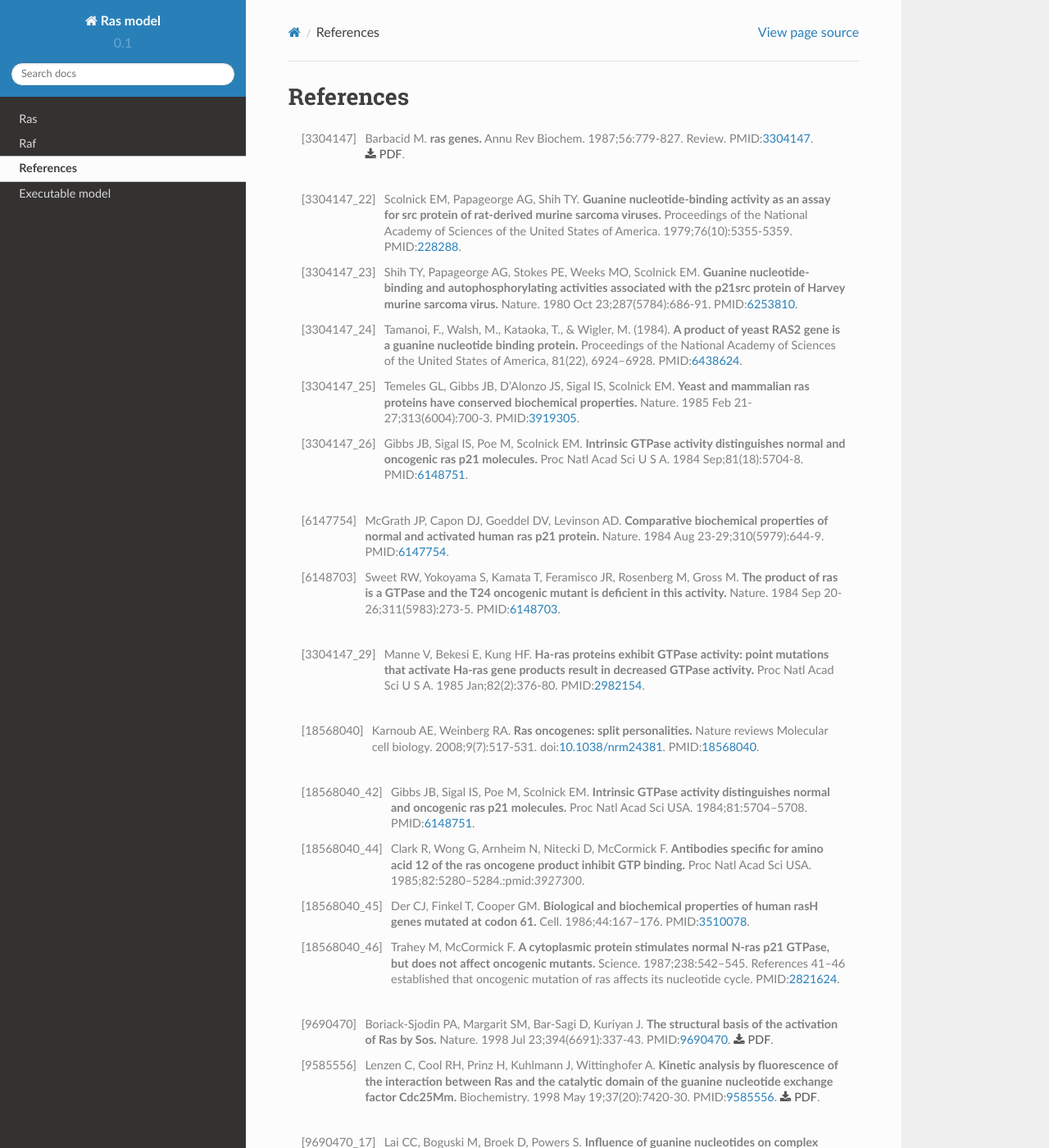
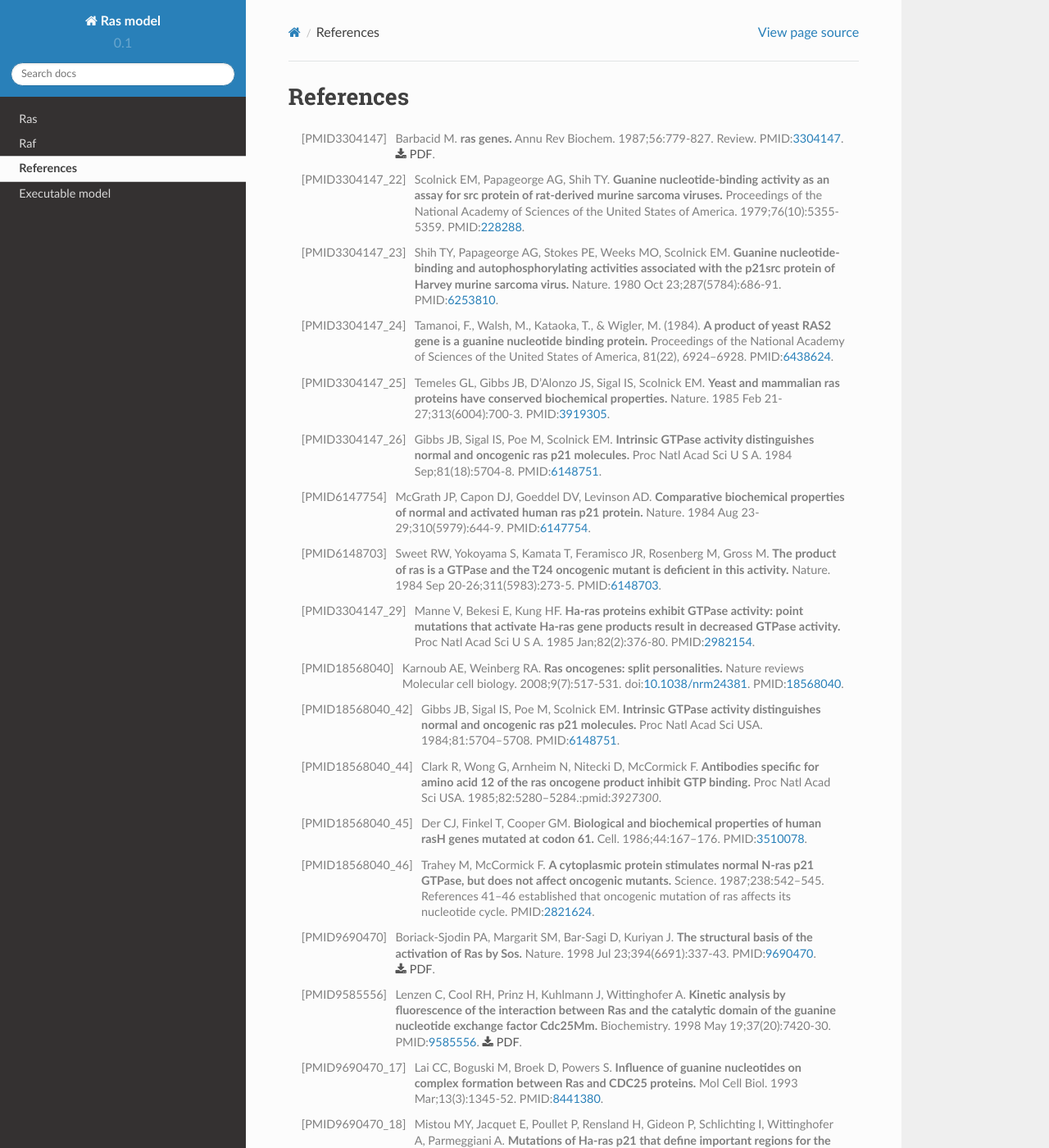
Before and after one commit to sorgerlab/rasmodel, a Sphinx documentation site: the page built from doc/references.rst, in a window 1280 px wide and 1400 px high. Shown: the whole window at 82% size. Built offline with Sphinx 7.4.7 and the Read the Docs theme 2.0.0, drawn with Linux system fonts in a browser that asks for light colours; some of the changed text lies outside the part shown.

Commit message:
Prepend all refs with PMID so that they work globally
If references are interpreted as integers they are treated as footnotes.

```diff
--- a/doc/raf/raf_activation_by_ras.rst
+++ b/doc/raf/raf_activation_by_ras.rst
@@ -4,4 +4,6 @@
 References
 ----------
 
-.. [21862573] Hibino K, Shibata T, Yanagida T, Sako Y. **Activation kinetics of RAF protein in the ternary complex of RAF, RAS-GTP, and kinase on the plasma membrane of living cells: single-molecule imaging analysis.** J Biol Chem. 2011 Oct 21;286(42):36460-8. :doi:`10.1074/jbc.M111.262675.` :pmid:`21862573` :download:`/pdf/21862573.pdf`.
+.. [PMID11237210] Avruch J, Khokhlatchev A, Kyriakis JM, Luo Z, Tzivion G, Vavvas D, Zhang XF.  **Ras activation of the Raf kinase: tyrosine kinase recruitment of the MAP kinase cascade.** Recent Prog Horm Res. 2001;56:127-55. :pmid:`11237210`. :download:`/pdf/11237210.pdf`
+
+.. [PMID21862573] Hibino K, Shibata T, Yanagida T, Sako Y. **Activation kinetics of RAF protein in the ternary complex of RAF, RAS-GTP, and kinase on the plasma membrane of living cells: single-molecule imaging analysis.** J Biol Chem. 2011 Oct 21;286(42):36460-8. :doi:`10.1074/jbc.M111.262675.` :pmid:`21862573` :download:`/pdf/21862573.pdf`.
--- a/doc/references.rst
+++ b/doc/references.rst
@@ -1,74 +1,74 @@
 References
 ==========
 
-.. [3304147] Barbacid M. **ras genes.** Annu Rev Biochem. 1987;56:779-827. Review. :pmid:`3304147`. :download:`PDF </pdf/3304147.pdf>`.
+.. [PMID3304147] Barbacid M. **ras genes.** Annu Rev Biochem. 1987;56:779-827. Review. :pmid:`3304147`. :download:`PDF </pdf/3304147.pdf>`.
 
-.. [3304147_22] Scolnick EM, Papageorge AG, Shih TY. **Guanine nucleotide-binding activity as an assay for src protein of rat-derived murine sarcoma viruses.** Proceedings of the National Academy of Sciences of the United States of America. 1979;76(10):5355-5359. :pmid:`228288`.
+.. [PMID3304147_22] Scolnick EM, Papageorge AG, Shih TY. **Guanine nucleotide-binding activity as an assay for src protein of rat-derived murine sarcoma viruses.** Proceedings of the National Academy of Sciences of the United States of America. 1979;76(10):5355-5359. :pmid:`228288`.
 
-.. [3304147_23] Shih TY, Papageorge AG, Stokes PE, Weeks MO, Scolnick EM. **Guanine nucleotide-binding and autophosphorylating activities associated with the p21src protein of Harvey murine sarcoma virus.** Nature. 1980 Oct 23;287(5784):686-91. :pmid:`6253810`.
+.. [PMID3304147_23] Shih TY, Papageorge AG, Stokes PE, Weeks MO, Scolnick EM. **Guanine nucleotide-binding and autophosphorylating activities associated with the p21src protein of Harvey murine sarcoma virus.** Nature. 1980 Oct 23;287(5784):686-91. :pmid:`6253810`.
 
-.. [3304147_24] Tamanoi, F., Walsh, M., Kataoka, T., & Wigler, M. (1984). **A product of yeast RAS2 gene is a guanine nucleotide binding protein.** Proceedings of the National Academy of Sciences of the United States of America, 81(22), 6924–6928. :pmid:`6438624`.
+.. [PMID3304147_24] Tamanoi, F., Walsh, M., Kataoka, T., & Wigler, M. (1984). **A product of yeast RAS2 gene is a guanine nucleotide binding protein.** Proceedings of the National Academy of Sciences of the United States of America, 81(22), 6924–6928. :pmid:`6438624`.
 
-.. [3304147_25] Temeles GL, Gibbs JB, D'Alonzo JS, Sigal IS, Scolnick EM. **Yeast and mammalian ras proteins have conserved biochemical properties.** Nature. 1985 Feb 21-27;313(6004):700-3. :pmid:`3919305`.
+.. [PMID3304147_25] Temeles GL, Gibbs JB, D'Alonzo JS, Sigal IS, Scolnick EM. **Yeast and mammalian ras proteins have conserved biochemical properties.** Nature. 1985 Feb 21-27;313(6004):700-3. :pmid:`3919305`.
 
-.. [3304147_26] Gibbs JB, Sigal IS, Poe M, Scolnick EM. **Intrinsic GTPase activity distinguishes normal and oncogenic ras p21 molecules.** Proc Natl Acad Sci U S A. 1984 Sep;81(18):5704-8. :pmid:`6148751`.
+.. [PMID3304147_26] Gibbs JB, Sigal IS, Poe M, Scolnick EM. **Intrinsic GTPase activity distinguishes normal and oncogenic ras p21 molecules.** Proc Natl Acad Sci U S A. 1984 Sep;81(18):5704-8. :pmid:`6148751`.
 
-.. [6147754] McGrath JP, Capon DJ, Goeddel DV, Levinson AD. **Comparative biochemical properties of normal and activated human ras p21 protein.** Nature. 1984 Aug 23-29;310(5979):644-9. :pmid:`6147754`.
+.. [PMID6147754] McGrath JP, Capon DJ, Goeddel DV, Levinson AD. **Comparative biochemical properties of normal and activated human ras p21 protein.** Nature. 1984 Aug 23-29;310(5979):644-9. :pmid:`6147754`.
 
-.. [6148703] Sweet RW, Yokoyama S, Kamata T, Feramisco JR, Rosenberg M, Gross M. **The product of ras is a GTPase and the T24 oncogenic mutant is deficient in this activity.** Nature. 1984 Sep 20-26;311(5983):273-5. :pmid:`6148703`.
+.. [PMID6148703] Sweet RW, Yokoyama S, Kamata T, Feramisco JR, Rosenberg M, Gross M. **The product of ras is a GTPase and the T24 oncogenic mutant is deficient in this activity.** Nature. 1984 Sep 20-26;311(5983):273-5. :pmid:`6148703`.
 
-.. [3304147_29] Manne V, Bekesi E, Kung HF. **Ha-ras proteins exhibit GTPase activity: point mutations that activate Ha-ras gene products result in decreased GTPase activity.** Proc Natl Acad Sci U S A. 1985 Jan;82(2):376-80. :pmid:`2982154`.
+.. [PMID3304147_29] Manne V, Bekesi E, Kung HF. **Ha-ras proteins exhibit GTPase activity: point mutations that activate Ha-ras gene products result in decreased GTPase activity.** Proc Natl Acad Sci U S A. 1985 Jan;82(2):376-80. :pmid:`2982154`.
 
-.. [18568040] Karnoub AE, Weinberg RA. **Ras oncogenes: split personalities.** Nature reviews Molecular cell biology. 2008;9(7):517-531. :doi:`10.1038/nrm24381`. :pmid:`18568040`.
+.. [PMID18568040] Karnoub AE, Weinberg RA. **Ras oncogenes: split personalities.** Nature reviews Molecular cell biology. 2008;9(7):517-531. :doi:`10.1038/nrm24381`. :pmid:`18568040`.
 
-.. [18568040_42] Gibbs JB, Sigal IS, Poe M, Scolnick EM. **Intrinsic GTPase activity distinguishes normal and oncogenic ras p21 molecules.** Proc Natl Acad Sci USA. 1984;81:5704–5708. :pmid:`6148751`.
+.. [PMID18568040_42] Gibbs JB, Sigal IS, Poe M, Scolnick EM. **Intrinsic GTPase activity distinguishes normal and oncogenic ras p21 molecules.** Proc Natl Acad Sci USA. 1984;81:5704–5708. :pmid:`6148751`.
 
-.. [18568040_44] Clark R, Wong G, Arnheim N, Nitecki D, McCormick F. **Antibodies specific for amino acid 12 of the ras oncogene product inhibit GTP binding.** Proc Natl Acad Sci USA. 1985;82:5280–5284.:pmid:`3927300`.
+.. [PMID18568040_44] Clark R, Wong G, Arnheim N, Nitecki D, McCormick F. **Antibodies specific for amino acid 12 of the ras oncogene product inhibit GTP binding.** Proc Natl Acad Sci USA. 1985;82:5280–5284.:pmid:`3927300`.
 
-.. [18568040_45] Der CJ, Finkel T, Cooper GM. **Biological and biochemical properties of human rasH genes mutated at codon 61.** Cell. 1986;44:167–176. :pmid:`3510078`.
+.. [PMID18568040_45] Der CJ, Finkel T, Cooper GM. **Biological and biochemical properties of human rasH genes mutated at codon 61.** Cell. 1986;44:167–176. :pmid:`3510078`.
 
-.. [18568040_46] Trahey M, McCormick F. **A cytoplasmic protein stimulates normal N-ras p21 GTPase, but does not affect oncogenic mutants.** Science.  1987;238:542–545. References 41–46 established that oncogenic mutation of ras affects its nucleotide cycle. :pmid:`2821624`.
+.. [PMID18568040_46] Trahey M, McCormick F. **A cytoplasmic protein stimulates normal N-ras p21 GTPase, but does not affect oncogenic mutants.** Science.  1987;238:542–545. References 41–46 established that oncogenic mutation of ras affects its nucleotide cycle. :pmid:`2821624`.
 
-.. [9690470] Boriack-Sjodin PA, Margarit SM, Bar-Sagi D, Kuriyan J. **The structural basis of the activation of Ras by Sos.** Nature. 1998 Jul 23;394(6691):337-43. :pmid:`9690470`. :download:`PDF </pdf/9690470.pdf>`.
+.. [PMID9690470] Boriack-Sjodin PA, Margarit SM, Bar-Sagi D, Kuriyan J. **The structural basis of the activation of Ras by Sos.** Nature. 1998 Jul 23;394(6691):337-43. :pmid:`9690470`. :download:`PDF </pdf/9690470.pdf>`.
 
-.. [9585556] Lenzen C, Cool RH, Prinz H, Kuhlmann J, Wittinghofer A. **Kinetic analysis by fluorescence of the interaction between Ras and the catalytic domain of the guanine nucleotide exchange factor Cdc25Mm.** Biochemistry. 1998 May 19;37(20):7420-30. :pmid:`9585556`. :download:`PDF </pdf/9585556.pdf>`.
+.. [PMID9585556] Lenzen C, Cool RH, Prinz H, Kuhlmann J, Wittinghofer A. **Kinetic analysis by fluorescence of the interaction between Ras and the catalytic domain of the guanine nucleotide exchange factor Cdc25Mm.** Biochemistry. 1998 May 19;37(20):7420-30. :pmid:`9585556`. :download:`PDF </pdf/9585556.pdf>`.
 
-.. [9690470_17] Lai CC, Boguski M, Broek D, Powers S. **Influence of guanine nucleotides on complex formation between Ras and CDC25 proteins.** Mol Cell Biol. 1993 Mar;13(3):1345-52. :pmid:`8441380`.
+.. [PMID9690470_17] Lai CC, Boguski M, Broek D, Powers S. **Influence of guanine nucleotides on complex formation between Ras and CDC25 proteins.** Mol Cell Biol. 1993 Mar;13(3):1345-52. :pmid:`8441380`.
 
-.. [9690470_18] Mistou MY, Jacquet E, Poullet P, Rensland H, Gideon P, Schlichting I, Wittinghofer A, Parmeggiani A. **Mutations of Ha-ras p21 that define important regions for the molecular mechanism of the SDC25 C-domain, a guanine nucleotide dissociation stimulator.** EMBO J. 1992 Jul;11(7):2391-7. :pmid:`16286121`.
+.. [PMID9690470_18] Mistou MY, Jacquet E, Poullet P, Rensland H, Gideon P, Schlichting I, Wittinghofer A, Parmeggiani A. **Mutations of Ha-ras p21 that define important regions for the molecular mechanism of the SDC25 C-domain, a guanine nucleotide dissociation stimulator.** EMBO J. 1992 Jul;11(7):2391-7. :pmid:`16286121`.
 
-.. [9690470_21] Powers S, O'Neill K, Wigler M. **Dominant yeast and mammalian RAS mutants that interfere with the CDC25-dependent activation of wild-type RAS in Saccharomyces cerevisiae.** Mol Cell Biol. 1989 Feb;9(2):390-5. :pmid:`2651897`.
+.. [PMID9690470_21] Powers S, O'Neill K, Wigler M. **Dominant yeast and mammalian RAS mutants that interfere with the CDC25-dependent activation of wild-type RAS in Saccharomyces cerevisiae.** Mol Cell Biol. 1989 Feb;9(2):390-5. :pmid:`2651897`.
 
-.. [9690470_22] Haney SA, Broach JR. **Cdc25p, the guanine nucleotide exchange factor for the Ras proteins of Saccharomyces cerevisiae, promotes exchange by stabilizing Ras in a nucleotide-free state.** J Biol Chem. 1994 Jun 17;269(24):16541-8. :pmid:`8206969`.
+.. [PMID9690470_22] Haney SA, Broach JR. **Cdc25p, the guanine nucleotide exchange factor for the Ras proteins of Saccharomyces cerevisiae, promotes exchange by stabilizing Ras in a nucleotide-free state.** J Biol Chem. 1994 Jun 17;269(24):16541-8. :pmid:`8206969`.
 
-.. [9690470_23] Klebe C, Prinz H, Wittinghofer A, Goody RS. **The kinetic mechanism of Ran--nucleotide exchange catalyzed by RCC1. Biochemistry.** 1995 Oct 3;34(39):12543-52.:pmid:`7548002`.
+.. [PMID9690470_23] Klebe C, Prinz H, Wittinghofer A, Goody RS. **The kinetic mechanism of Ran--nucleotide exchange catalyzed by RCC1. Biochemistry.** 1995 Oct 3;34(39):12543-52.:pmid:`7548002`.
 
-.. [9585556_1] Rogge RD, Karlovich CA, Banerjee U. **Genetic dissection of a neurodevelopmental pathway: Son of sevenless functions downstream of the sevenless and EGF receptor tyrosine kinases.** Cell. 1991 Jan 11;64(1):39-48. :pmid:`1846090`.
+.. [PMID9585556_1] Rogge RD, Karlovich CA, Banerjee U. **Genetic dissection of a neurodevelopmental pathway: Son of sevenless functions downstream of the sevenless and EGF receptor tyrosine kinases.** Cell. 1991 Jan 11;64(1):39-48. :pmid:`1846090`.
 
-.. [9585556_2] Bonfini L, Karlovich CA, Dasgupta C, Banerjee U. **The Son of sevenless gene product: a putative activator of Ras.** Science. 1992 Jan 31;255(5044):603-6. :pmid:`1736363`.
+.. [PMID9585556_2] Bonfini L, Karlovich CA, Dasgupta C, Banerjee U. **The Son of sevenless gene product: a putative activator of Ras.** Science. 1992 Jan 31;255(5044):603-6. :pmid:`1736363`.
 
-.. [9585556_3] Bowtell D, Fu P, Simon M, Senior P. **Identification of murine homologues of the Drosophila son of sevenless gene: potential activators of ras.** Proc Natl Acad Sci U S A. 1992 Jul 15;89(14):6511-5.  :pmid:`1631150`.
+.. [PMID9585556_3] Bowtell D, Fu P, Simon M, Senior P. **Identification of murine homologues of the Drosophila son of sevenless gene: potential activators of ras.** Proc Natl Acad Sci U S A. 1992 Jul 15;89(14):6511-5.  :pmid:`1631150`.
 
-.. [9585556_4] Chardin P, Camonis JH, Gale NW, van Aelst L, Schlessinger J, Wigler MH, Bar-Sagi D. **Human Sos1: a guanine nucleotide exchange factor for Ras that binds to GRB2.** Science. 1993 May 28;260(5112):1338-43. :pmid:`8493579`.
+.. [PMID9585556_4] Chardin P, Camonis JH, Gale NW, van Aelst L, Schlessinger J, Wigler MH, Bar-Sagi D. **Human Sos1: a guanine nucleotide exchange factor for Ras that binds to GRB2.** Science. 1993 May 28;260(5112):1338-43. :pmid:`8493579`.
 
-.. [9585556_5] Martegani E, Vanoni M, Zippel R, Coccetti P, Brambilla R, Ferrari C, Sturani E, Alberghina L. **Cloning by functional complementation of a mouse cDNA encoding a homologue of CDC25, a Saccharomyces cerevisiae RAS activator.** EMBO J. 1992 Jun;11(6):2151-7. :pmid:`1376246`.
+.. [PMID9585556_5] Martegani E, Vanoni M, Zippel R, Coccetti P, Brambilla R, Ferrari C, Sturani E, Alberghina L. **Cloning by functional complementation of a mouse cDNA encoding a homologue of CDC25, a Saccharomyces cerevisiae RAS activator.** EMBO J. 1992 Jun;11(6):2151-7. :pmid:`1376246`.
 
-.. [9585556_6] Shou C, Farnsworth CL, Neel BG, Feig LA. **Molecular cloning of cDNAs encoding a guanine-nucleotide-releasing factor for Ras p21.** Nature. 1992 Jul 23;358(6384):351-4. :pmid:`1379346`.
+.. [PMID9585556_6] Shou C, Farnsworth CL, Neel BG, Feig LA. **Molecular cloning of cDNAs encoding a guanine-nucleotide-releasing factor for Ras p21.** Nature. 1992 Jul 23;358(6384):351-4. :pmid:`1379346`.
 
-.. [9585556_7] Wei W, Mosteller RD, Sanyal P, Gonzales E, McKinney D, Dasgupta C, Li P, Liu BX, Broek D. **Identification of a mammalian gene structurally and functionally related to the CDC25 gene of Saccharomyces cerevisiae.** Proc Natl Acad Sci U S A. 1992 Aug 1;89(15):7100-4. :pmid:`1379731`.
+.. [PMID9585556_7] Wei W, Mosteller RD, Sanyal P, Gonzales E, McKinney D, Dasgupta C, Li P, Liu BX, Broek D. **Identification of a mammalian gene structurally and functionally related to the CDC25 gene of Saccharomyces cerevisiae.** Proc Natl Acad Sci U S A. 1992 Aug 1;89(15):7100-4. :pmid:`1379731`.
 
-.. [9585556_8] Fam NP, Fan WT, Wang Z, Zhang LJ, Chen H, Moran MF. **Cloning and characterization of Ras-GRF2, a novel guanine nucleotide exchange factor for Ras.** Mol Cell Biol. 1997 Mar;17(3):1396-406. :pmid:`9032266`.
+.. [PMID9585556_8] Fam NP, Fan WT, Wang Z, Zhang LJ, Chen H, Moran MF. **Cloning and characterization of Ras-GRF2, a novel guanine nucleotide exchange factor for Ras.** Mol Cell Biol. 1997 Mar;17(3):1396-406. :pmid:`9032266`.
 
-.. [11438727] Allin C, Ahmadian MR, Wittinghofer A, Gerwert K. **Monitoring the GAP catalyzed H-Ras GTPase reaction at atomic resolution in real time.** Proc Natl Acad Sci U S A. 2001 Jul 3;98(14):7754-9. :pmid:`11438727`.
+.. [PMID11438727] Allin C, Ahmadian MR, Wittinghofer A, Gerwert K. **Monitoring the GAP catalyzed H-Ras GTPase reaction at atomic resolution in real time.** Proc Natl Acad Sci U S A. 2001 Jul 3;98(14):7754-9. :pmid:`11438727`.
 
-.. [9247124] Wittinghofer A, Scheffzek K, Ahmadian MR. **The interaction of Ras with GTPase-activating proteins.** FEBS Lett. 1997 Jun 23;410(1):63-7. Review. :pmid:`9247124`.
+.. [PMID9247124] Wittinghofer A, Scheffzek K, Ahmadian MR. **The interaction of Ras with GTPase-activating proteins.** FEBS Lett. 1997 Jun 23;410(1):63-7. Review. :pmid:`9247124`.
 
-.. [1569940] Gideon P, John J, Frech M, Lautwein A, Clark R, Scheffler JE, Wittinghofer A. **Mutational and kinetic analyses of the GTPase-activating protein (GAP)-p21 interaction: the C-terminal domain of GAP is not sufficient for full activity.** Mol Cell Biol. 1992 May;12(5):2050-6. :pmid:`1569940`. :download:`PDF </pdf/1569940.pdf>`.
+.. [PMID1569940] Gideon P, John J, Frech M, Lautwein A, Clark R, Scheffler JE, Wittinghofer A. **Mutational and kinetic analyses of the GTPase-activating protein (GAP)-p21 interaction: the C-terminal domain of GAP is not sufficient for full activity.** Mol Cell Biol. 1992 May;12(5):2050-6. :pmid:`1569940`. :download:`PDF </pdf/1569940.pdf>`.
 
-.. [8262937] Eccleston JF, Moore KJ, Morgan L, Skinner RH, Lowe PN. **Kinetics of interaction between normal and proline 12 Ras and the GTPase-activating proteins, p120-GAP and neurofibromin. The significance of the intrinsic GTPase rate in determining the transforming ability of ras.** J Biol Chem. 1993 Dec 25;268(36):27012-9. :pmid:`8262937`.
+.. [PMID8262937] Eccleston JF, Moore KJ, Morgan L, Skinner RH, Lowe PN. **Kinetics of interaction between normal and proline 12 Ras and the GTPase-activating proteins, p120-GAP and neurofibromin. The significance of the intrinsic GTPase rate in determining the transforming ability of ras.** J Biol Chem. 1993 Dec 25;268(36):27012-9. :pmid:`8262937`.
 
-.. [7548002] Klebe C, Prinz H, Wittinghofer A, Goody RS. **The kinetic mechanism of Ran--nucleotide exchange catalyzed by RCC1.** Biochemistry. 1995 Oct 3;34(39):12543-52. :pmid:`7548002`.
+.. [PMID7548002] Klebe C, Prinz H, Wittinghofer A, Goody RS. **The kinetic mechanism of Ran--nucleotide exchange catalyzed by RCC1.** Biochemistry. 1995 Oct 3;34(39):12543-52. :pmid:`7548002`.
 
-.. [2502546] John J, Schlichting I, Schiltz E, Rösch P, Wittinghofer A.  **C-terminal truncation of p21H preserves crucial kinetic and structural properties.** J Biol Chem. 1989 Aug 5;264(22):13086-92. :pmid:`2502546`. :download:`PDF </pdf/2502546.pdf>`.
+.. [PMID2502546] John J, Schlichting I, Schiltz E, Rösch P, Wittinghofer A.  **C-terminal truncation of p21H preserves crucial kinetic and structural properties.** J Biol Chem. 1989 Aug 5;264(22):13086-92. :pmid:`2502546`. :download:`PDF </pdf/2502546.pdf>`.
 
-.. [9219684] Scheffzek K, Ahmadian MR, Kabsch W, Wiesmüller L, Lautwein A, Schmitz F, Wittinghofer A. **The Ras-RasGAP complex: structural basis for GTPase activation and its loss in oncogenic Ras mutants.** Science. 1997 Jul 18;277(5324):333-8. :pmid:`9219684`. :download:`PDF </pdf/9219684.pdf>`.
+.. [PMID9219684] Scheffzek K, Ahmadian MR, Kabsch W, Wiesmüller L, Lautwein A, Schmitz F, Wittinghofer A. **The Ras-RasGAP complex: structural basis for GTPase activation and its loss in oncogenic Ras mutants.** Science. 1997 Jul 18;277(5324):333-8. :pmid:`9219684`. :download:`PDF </pdf/9219684.pdf>`.
```
Also changed, not shown: doc/ras/ras_gaps.rst (+11 -11 lines), doc/ras/ras_gefs.rst (+36 -28 lines), doc/ras/ras_gtpase.rst (+24 -24 lines).
